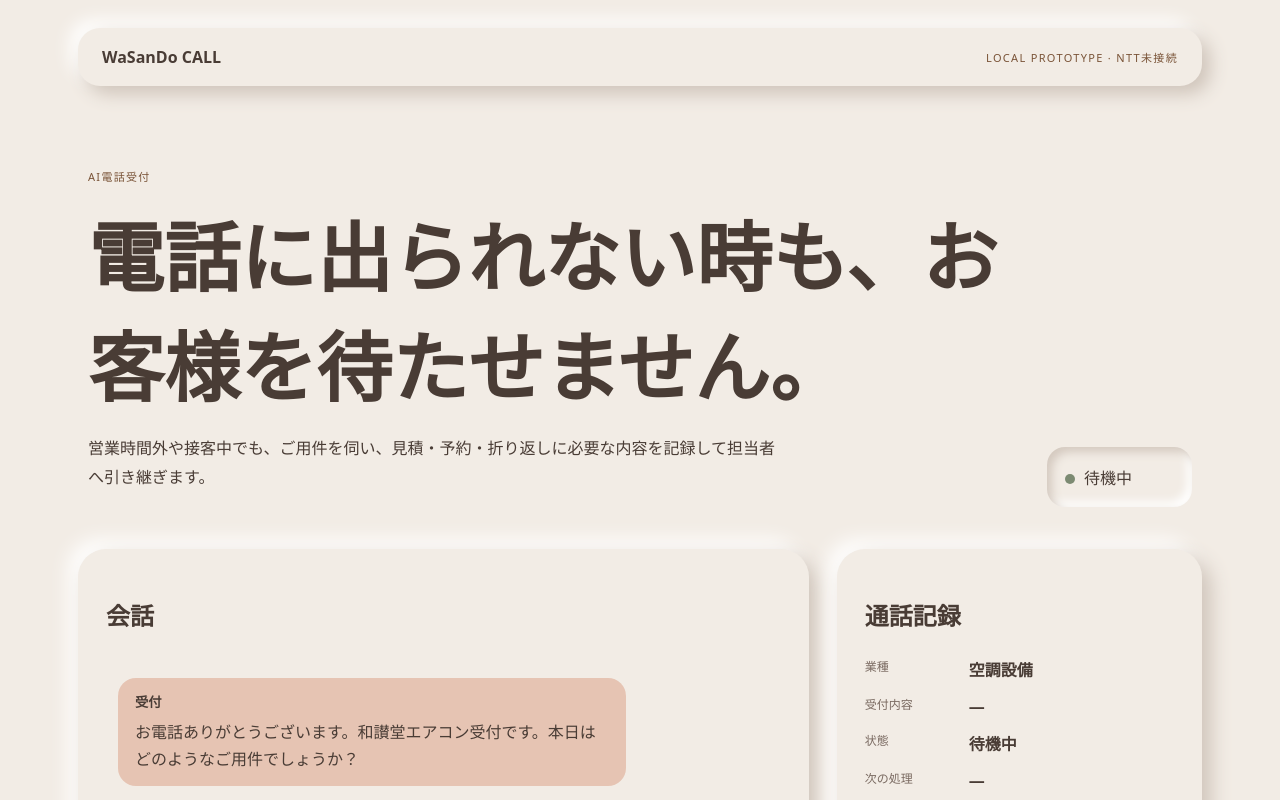
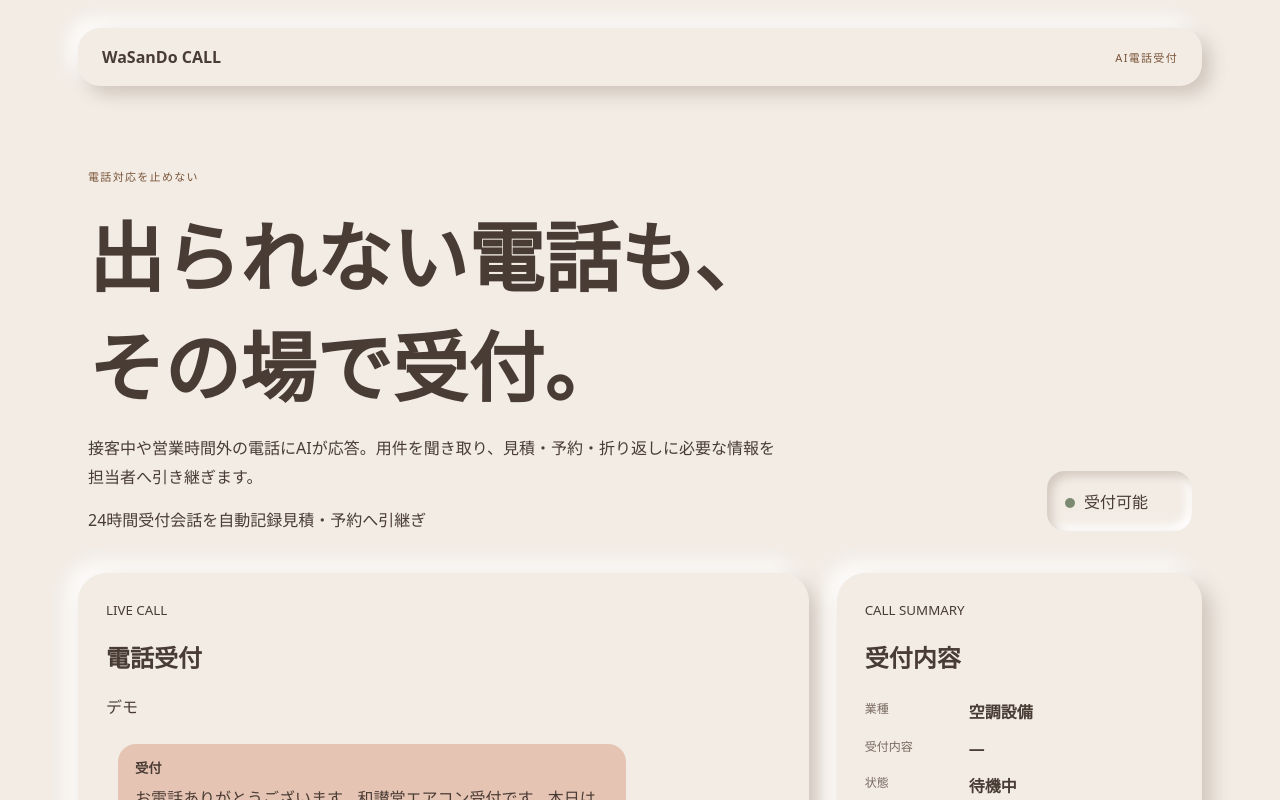
Before and after one commit to ktsuyukusa/wasando-call, a React (Vite) app: page / in a window 1280 px wide. Shown: the top 800 px of the page. Built offline with nearby package versions, Linux system fonts and the light colour scheme.

Commit message:
Redesign call prototype as client-facing product

```diff
--- a/src/main.tsx
+++ b/src/main.tsx
@@ -6,4 +6,4 @@ function App(){const[turns,setTurns]=useState<Turn[]>([{who:"agent",text:"お電
 function send(){if(!text.trim())return;const q=text.trim();setTurns(v=>[...v,{who:"customer",text:q},{who:"agent",text:reply(q)}]);setText("")}
 function speak(){const SR=(window as any).SpeechRecognition||(window as any).webkitSpeechRecognition;if(!SR){alert("このブラウザでは音声認識を利用できません。Chromeでお試しください。");return}const r=new SR();r.lang="ja-JP";r.interimResults=false;r.onstart=()=>setActive(true);r.onend=()=>setActive(false);r.onresult=(e:any)=>setText(e.results[0][0].transcript);r.start()}
 const customer=turns.filter(x=>x.who==="customer").map(x=>x.text).join(" / ");
-return <main><header><b>WaSanDo CALL</b><span>LOCAL PROTOTYPE · NTT未接続</span></header><section className="hero"><div><p className="eyebrow">AI電話受付</p><h1>電話に出られない時も、お客様を待たせません。</h1><p>営業時間外や接客中でも、ご用件を伺い、見積・予約・折り返しに必要な内容を記録して担当者へ引き継ぎます。</p></div><div className="status"><i className={active?"live":""}/>{active?"聞いています":"待機中"}</div></section><section className="grid"><div className="panel"><h2>会話</h2><div className="transcript">{turns.map((x,i)=><div key={i} className={x.who}><small>{x.who==="agent"?"受付":"お客様"}</small>{x.text}</div>)}</div><div className="composer"><button onClick={speak}>🎙 話す</button><input value={text} onChange={e=>setText(e.target.value)} onKeyDown={e=>e.key==="Enter"&&send()} placeholder="音声認識結果 / テスト入力"/><button onClick={send}>送信</button></div></div><aside className="panel"><h2>通話記録</h2><dl><dt>業種</dt><dd>空調設備</dd><dt>受付内容</dt><dd>{customer||"—"}</dd><dt>状態</dt><dd>{customer?"要確認・引継ぎ":"待機中"}</dd><dt>次の処理</dt><dd>{customer?"担当者確認 → 見積 / 予約":"—"}</dd></dl><p className="note">本番では録音、全文文字起こし、顧客情報、緊急度、予約・見積、担当者通知、受注結果を保存します。</p></aside></section></main>}createRoot(document.getElementById("root")!).render(<App/>);
+return <main><header><b>WaSanDo CALL</b><span>AI電話受付</span></header><section className="hero"><div><p className="eyebrow">電話対応を止めない</p><h1>出られない電話も、<br/>その場で受付。</h1><p>接客中や営業時間外の電話にAIが応答。用件を聞き取り、見積・予約・折り返しに必要な情報を担当者へ引き継ぎます。</p><div className="heroPoints"><span>24時間受付</span><span>会話を自動記録</span><span>見積・予約へ引継ぎ</span></div></div><div className="status"><i className={active?"live":""}/>{active?"聞き取り中":"受付可能"}</div></section><section className="grid"><div className="panel"><div className="panelHead"><div><small>LIVE CALL</small><h2>電話受付</h2></div><span>デモ</span></div><div className="transcript">{turns.map((x,i)=><div key={i} className={x.who}><small>{x.who==="agent"?"受付":"お客様"}</small>{x.text}</div>)}</div><div className="composer"><button onClick={speak}>🎙 話す</button><input value={text} onChange={e=>setText(e.target.value)} onKeyDown={e=>e.key==="Enter"&&send()} placeholder="音声認識結果 / テスト入力"/><button onClick={send}>送信</button></div></div><aside className="panel"><div className="panelHead"><div><small>CALL SUMMARY</small><h2>受付内容</h2></div></div><dl><dt>業種</dt><dd>空調設備</dd><dt>受付内容</dt><dd>{customer||"—"}</dd><dt>状態</dt><dd>{customer?"要確認・引継ぎ":"待機中"}</dd><dt>次の処理</dt><dd>{customer?"担当者確認 → 見積 / 予約":"—"}</dd></dl><div className="recordTags"><span>会話記録</span><span>要件整理</span><span>担当者へ引継ぎ</span></div></aside></section></main>}createRoot(document.getElementById("root")!).render(<App/>);
```
